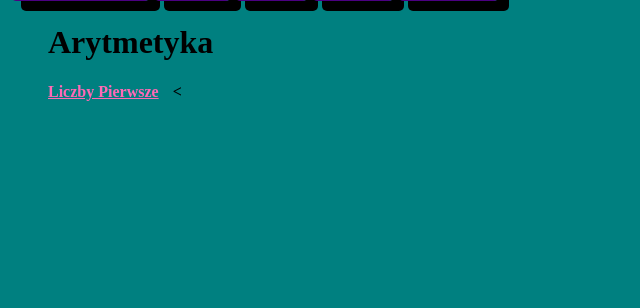
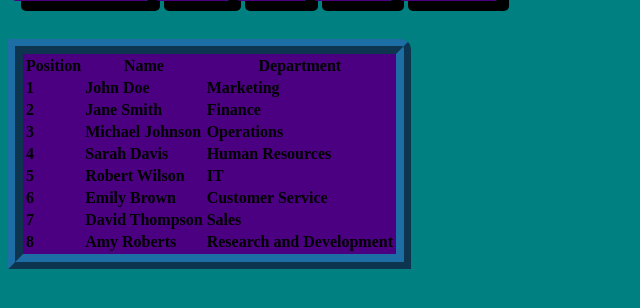
Before and after one commit to Esotericcat/Django_page_Eso, a Django app: page /matma in a window 1280 px wide. Shown: the part 89-397 px from the top of the page, without its empty margins (0-640 px from the left). Run offline with Django 4.2, Linux system fonts and the light colour scheme.

Commit message:
Css imporv

```diff
--- a/templates/base.html
+++ b/templates/base.html
@@ -20,6 +20,7 @@
 </table>
 
 
+
 </form>
 {% block zawartosc %}
 {% endblock %}
--- a/templates/math.html
+++ b/templates/math.html
@@ -1,11 +1,57 @@
 {% extends 'base.html' %}
 {% block zawartosc %}
     <br>
-    <ul> <h1>Arytmetyka</h1>
-<li><a href="">Liczby Pierwsze </a> </li>
-    <li><</li>
-</ul>
+    <br>
+    <br>
 
-
+<div id="table_math">
+    <table>
+  <tr>
+    <th>Position</th>
+    <th>Name</th>
+    <th>Department</th>
+  </tr>
+  <tr>
+    <td>1</td>
+    <td>John Doe</td>
+    <td>Marketing</td>
+  </tr>
+  <tr>
+    <td>2</td>
+    <td>Jane Smith</td>
+    <td>Finance</td>
+  </tr>
+  <tr>
+    <td>3</td>
+    <td>Michael Johnson</td>
+    <td>Operations</td>
+  </tr>
+  <tr>
+    <td>4</td>
+    <td>Sarah Davis</td>
+    <td>Human Resources</td>
+  </tr>
+  <tr>
+    <td>5</td>
+    <td>Robert Wilson</td>
+    <td>IT</td>
+  </tr>
+  <tr>
+    <td>6</td>
+    <td>Emily Brown</td>
+    <td>Customer Service</td>
+  </tr>
+  <tr>
+    <td>7</td>
+    <td>David Thompson</td>
+    <td>Sales</td>
+  </tr>
+  <tr>
+    <td>8</td>
+    <td>Amy Roberts</td>
+    <td>Research and Development</td>
+  </tr>
+</table>
+    </div>
 
 {% endblock %}
--- a/templates/style.html
+++ b/templates/style.html
@@ -45,5 +45,19 @@ ul{ font-family: "Century Gothic";
     .btn:hover{
         background-color: blue;
 }
+    #table_math{
+        background-color: indigo;
+        color: black;
+        font-family: "Century Gothic";
+        font-weight: bold;
+        display: inline-flex;
+        flex-direction: row;
+        flex-wrap: wrap;
+        justify-content: flex-start;
+        align-items: flex-start;
+        align-content: flex-start;
+        border: 15px ridge #1C6EA4;
+        border-radius: 0px 10px 0px 0px;
+    }
 
 </style>
```
